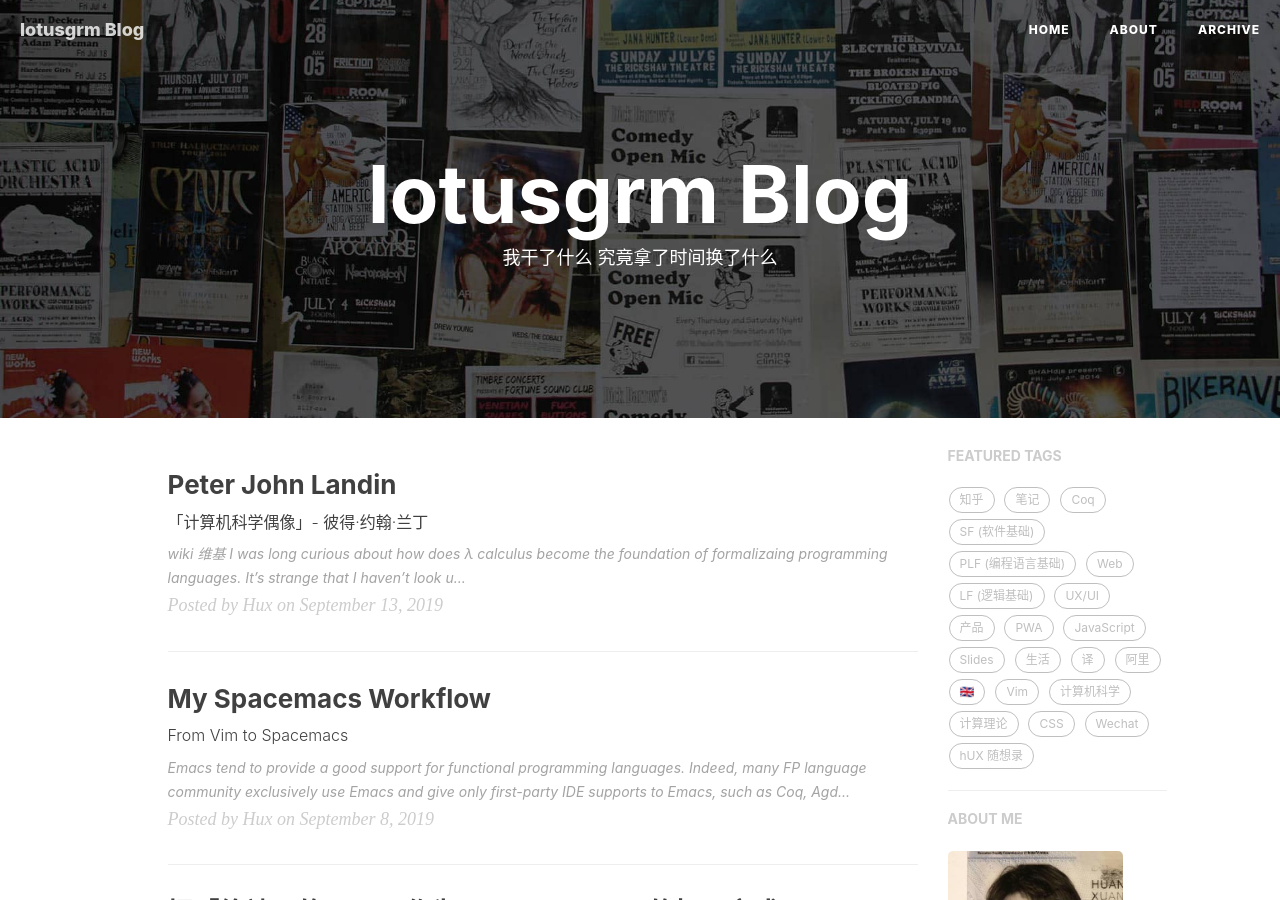
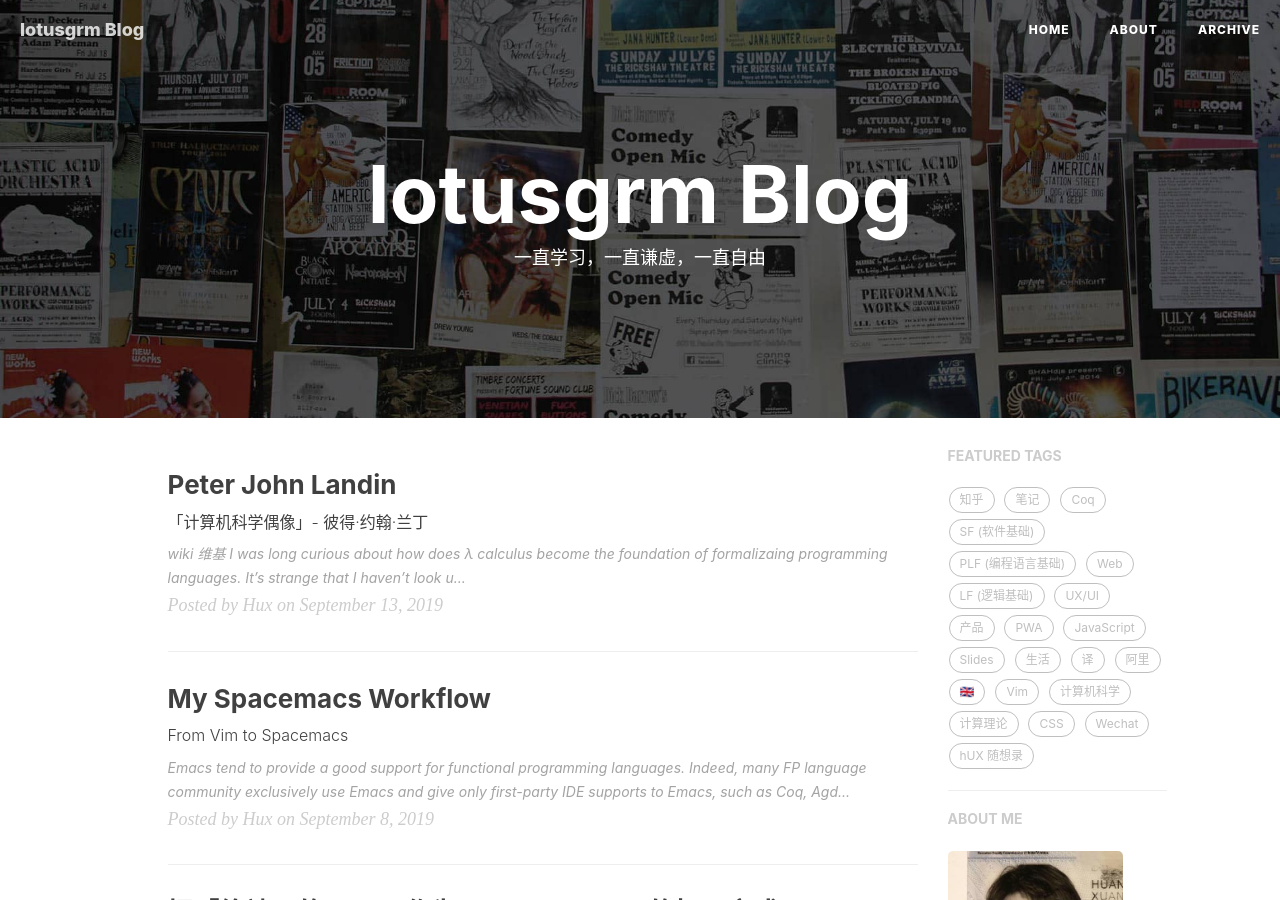
Before and after one commit to lotusgrm/lotusgrm.github.io, a Jekyll site: the page built from index.html, in a window 1280 px wide and 900 px high. Built offline with Jekyll 4.4.1, drawn with Linux system fonts in a browser that asks for light colours; nearby versions of some CDN libraries; the list of posts is cut into pages by our own code; comment, search, counter and statistics services are not loaded; some of the changed text lies outside the part shown.

Commit message:
修改签名

```diff
--- a/_includes/footer.html
+++ b/_includes/footer.html
@@ -9,7 +9,7 @@
                 <p class="copyright text-muted">
                     Copyright &copy; {{ site.title }} {{ site.time | date: '%Y' }}
                     <br>
-                    Powered by <a href="http://huangxuan.me">Hux Blog</a> |
+                    Powered by <a href="https://lotusgrm.github.io/">lotusgrm Blog</a> |
                     <iframe style="margin-left: 2px; margin-bottom:-5px;" frameborder="0" scrolling="0" width="100px"
                         height="20px"
                         src="https://ghbtns.com/github-btn.html?user=huxpro&repo=huxpro.github.io&type=star&count=true">
--- a/index.html
+++ b/index.html
@@ -1,6 +1,6 @@
 ---
 layout: page
-description: "我干了什么 究竟拿了时间换了什么"
+description: "一直学习，一直谦虚，一直自由"
 ---
 
 {% for post in paginator.posts %}
```
